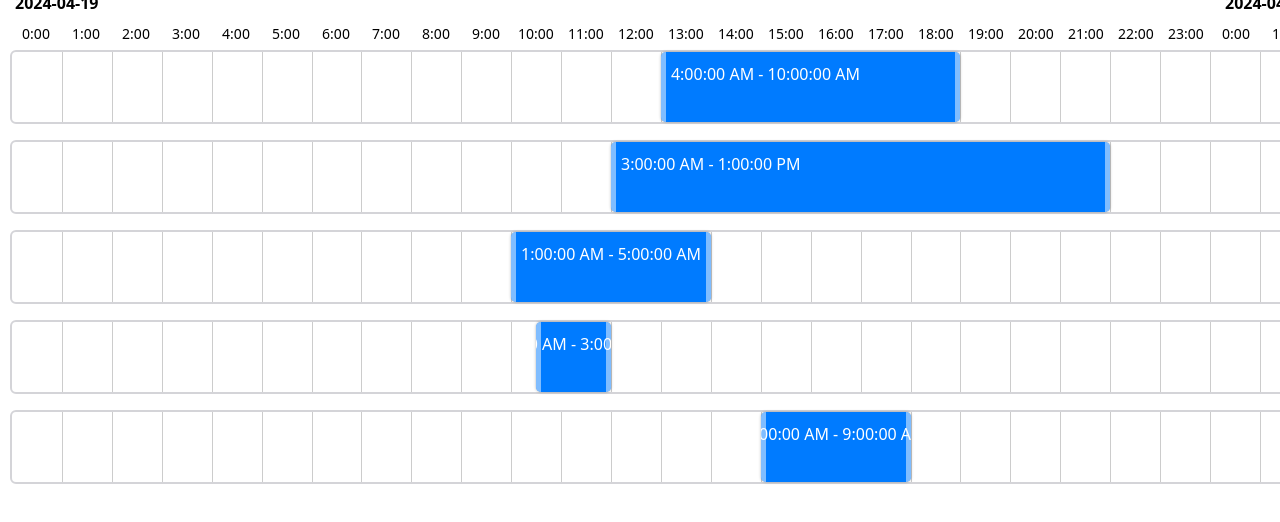
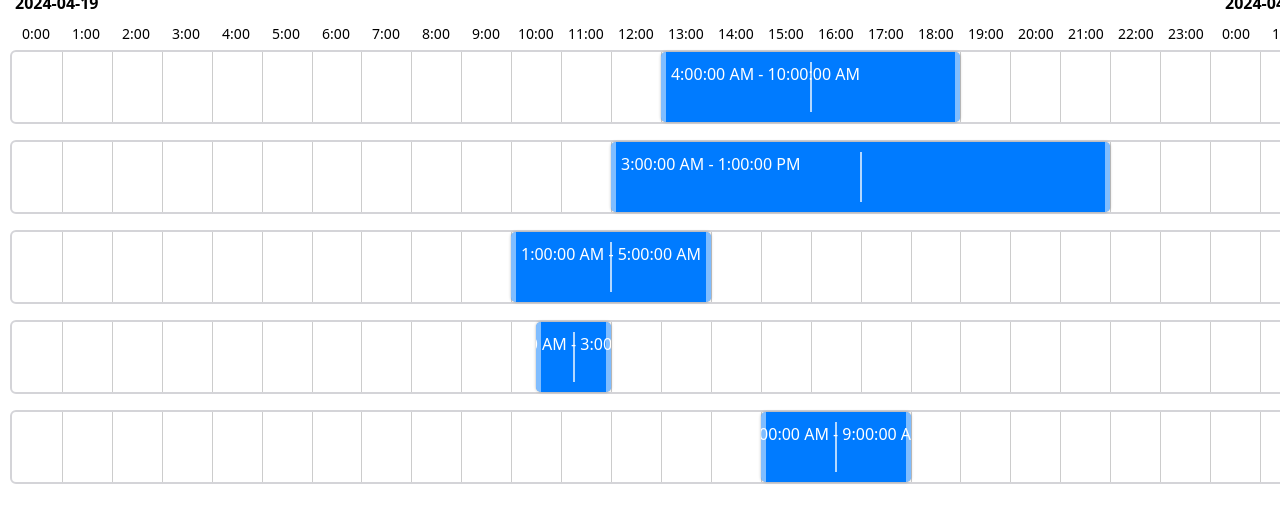
Before and after one commit to okuyama-code/drag-and-drop-pra, a React (Create React App) app: page / in a window 1280 px wide. Shown: the top 522 px of the page. Built offline with nearby package versions, Linux system fonts and the light colour scheme.

Commit message:
中心で移動できるようにした

```diff
--- a/src/App.tsx
+++ b/src/App.tsx
@@ -126,22 +126,30 @@ const DragAndDropList: React.FC = () => {
       // 操作の期間（ミリ秒）を計算します。
       const operationDuration = movedOperation.endTime.getTime() - movedOperation.startTime.getTime();
 
-      // 新しい開始時間を設定します。
-      updatedOperation.startTime = newStartTime;
+      // 操作の中心時間を計算します。
+      const operationCenterTime = movedOperation.startTime.getTime() + operationDuration / 2;
 
-      // 新しい終了時間を、開始時間に期間を加えて計算します（15分刻み）。
-      const newEndTime = new Date(newStartTime.getTime() + Math.floor(operationDuration / 900000) * 900000);
+      // ドロップ位置の時間を計算します。
+      const dropTime = new Date(beginDate.getTime() + startTimeMs);
+
+      // 新しい開始時間を、ドロップ位置の時間から操作の期間の半分を引いて計算します。
+      const newStartTime = new Date(dropTime.getTime() - operationDuration / 2);
+
+      // 新しい終了時間を、新しい開始時間に操作の期間を加えて計算します。
+      const newEndTime = new Date(newStartTime.getTime() + operationDuration);
 
       // 開始日時の2日後の00:00:00を計算
       const twoDateLater = new Date(beginDate);
       twoDateLater.setDate(beginDate.getDate() + 2);
       twoDateLater.setHours(0, 0, 0, 0);
 
-      // 新しい終了時間が開始日時の2日後の00:00:00を超える場合は、ドラッグ＆ドロップをキャンセル
-      if (newEndTime.getTime() > twoDateLater.getTime()) {
+      // 新しい開始時間が開始日時より前、または新しい終了時間が開始日時の2日後の00:00:00を超える場合は、ドラッグ＆ドロップをキャンセル
+      if (newStartTime < beginDate || newEndTime > twoDateLater) {
         return;
       }
 
+      // 新しい開始時間と終了時間を設定します。
+      updatedOperation.startTime = newStartTime;
       updatedOperation.endTime = newEndTime;
     }
 
@@ -329,12 +337,23 @@ const DragAndDropList: React.FC = () => {
                             onDragStart={e => handleDragStart(e, operation.id, 'start')}
                           />
                           <div
-                          style={{ flexGrow: 1, cursor: 'move' ,height: '100%',
-                        }}
+                            style={{ flexGrow: 1, cursor: 'move', height: '100%', position: 'relative' }}
                             draggable
                             onDragStart={e => handleDragStart(e, operation.id, 'middle')}
                           >
                             {`${operation.startTime.toLocaleTimeString()} - ${operation.endTime.toLocaleTimeString()}`}
+                            <div
+                              style={{
+                                position: 'absolute',
+                                top: 0,
+                                left: '50%',
+                                transform: 'translateX(-50%)',
+                                height: '100%',
+                                width: '2px',
+                                background: 'rgba(255, 255, 255, 0.7)',
+                                zIndex: 1,
+                              }}
+                            />
                           </div>
                           <div
                             style={{
@@ -351,6 +370,7 @@ const DragAndDropList: React.FC = () => {
                           />
                         </div>
                       );
+
                   })
                 }
               </div>
```
Lines whose indentation alone changed are shown as unchanged.
